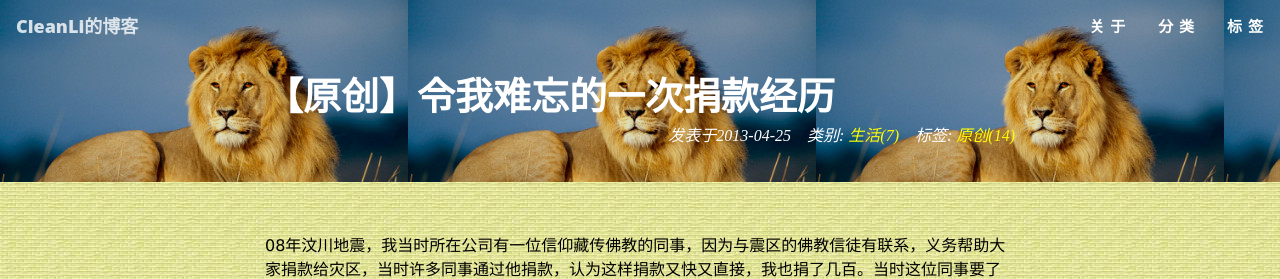
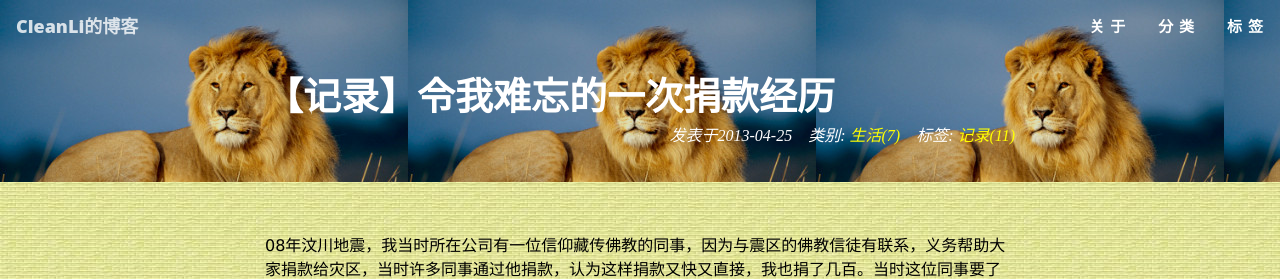
Before and after one commit to cleanli/cleanhome, a Jekyll site: the page built from _posts/2013-04-25-Experience_of_contribution.md, in a window 1280 px wide. Shown: the top 279 px of the page. Built offline with Jekyll 4.4.1, drawn with Linux system fonts in a browser that asks for light colours.

Commit message:
adjust tags

```diff
--- a/_posts/2013-04-25-Experience_of_contribution.md
+++ b/_posts/2013-04-25-Experience_of_contribution.md
@@ -1,9 +1,9 @@
 ---
 layout:     post
-title:      "【原创】令我难忘的一次捐款经历"
+title:      "【记录】令我难忘的一次捐款经历"
 date:       2013-04-25 20:57:27 +0800
 categories: 生活
-tags: ["原创"]
+tags: ["记录"]
 ---
    08年汶川地震，我当时所在公司有一位信仰藏传佛教的同事，因为与震区的佛教信徒有联系，义务帮助大家捐款给灾区，当时许多同事通过他捐款，认为这样捐款又快又直接，我也捐了几百。当时这位同事要了每位捐款同事的email地址。
 
```
